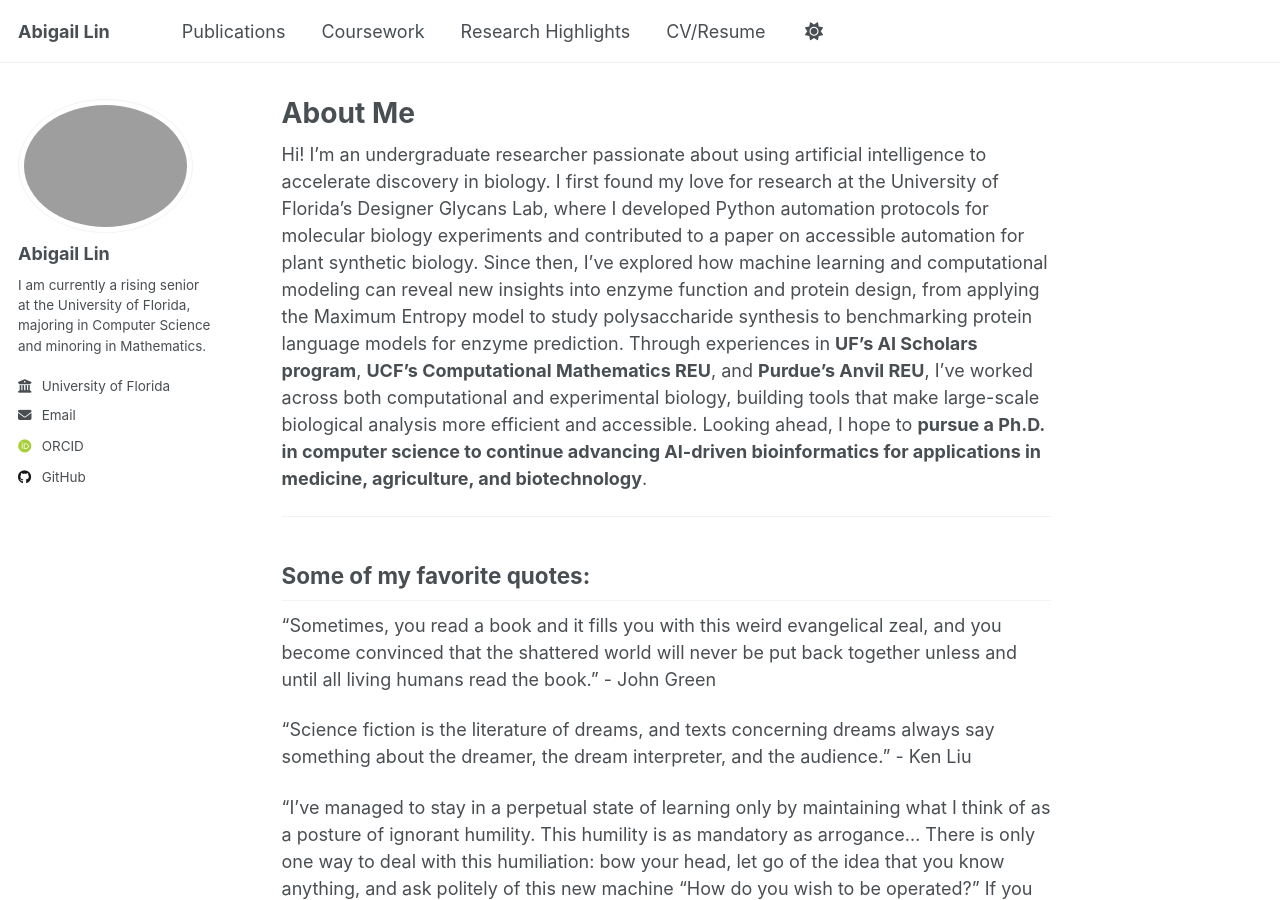
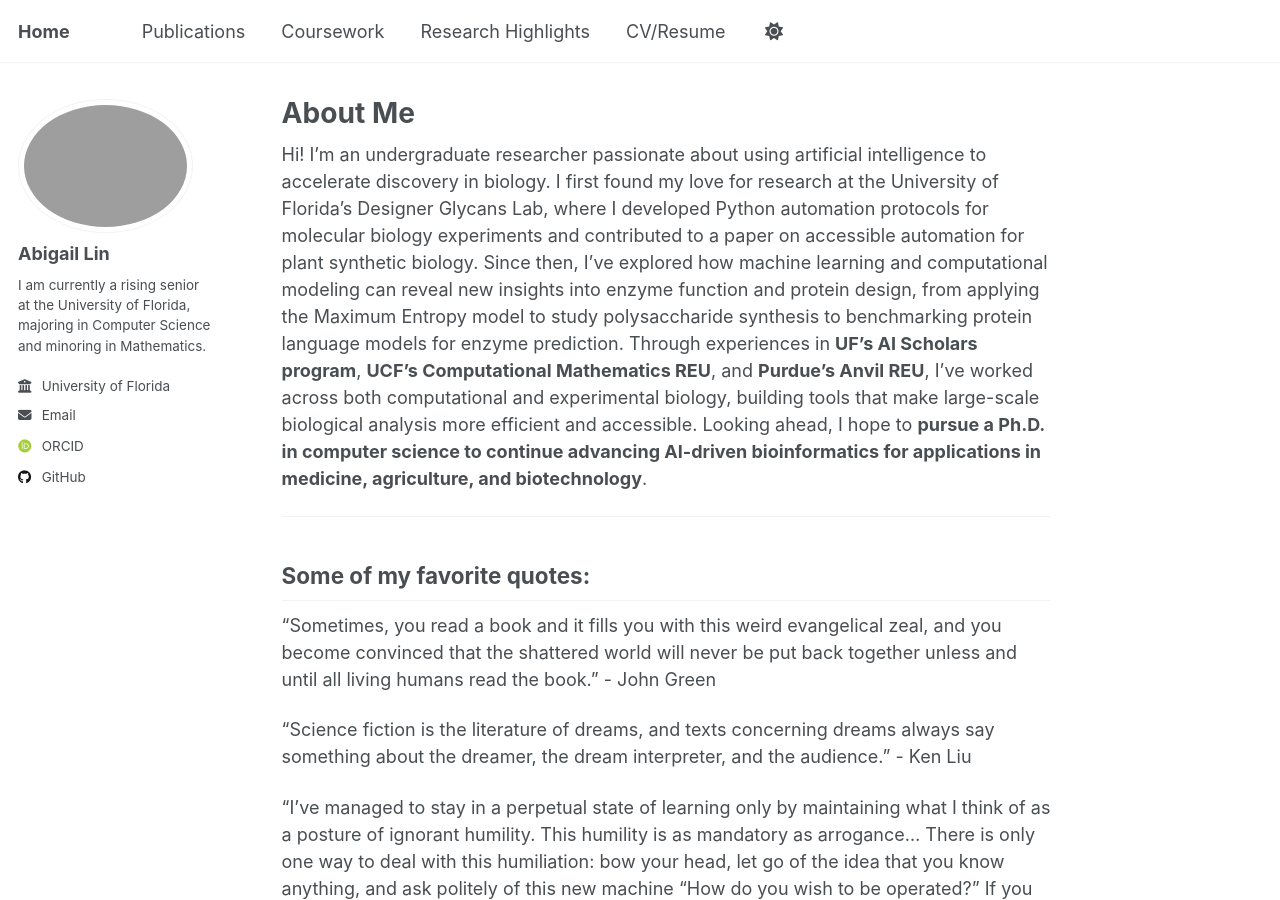
Before and after one commit to HelloWorld7-beep/HelloWorld7-beep.github.io, a Jekyll site: the page built from _pages/about.md, in a window 1280 px wide and 900 px high. Built offline with Jekyll 4.4.1, drawn with Linux system fonts in a browser that asks for light colours; some web fonts are replaced; a script that is not in the unit is left out.

Commit message:
Change site title from 'Abigail Lin' to 'Home'

```diff
--- a/_config.yml
+++ b/_config.yml
@@ -9,7 +9,7 @@
 # Basic Site Settings
 locale                   : "en-US"
 site_theme               : "default" # Currently available options are "default", "air"
-title                    : "Abigail Lin"
+title                    : "Home"
 title_separator          : "-"
 name                     : &name "Abigail Lin"
 description              : &description "I am currently a senior at the University of Florida, majoring in Computer Science and minoring in Mathematics."   # Update this with a general description of your site, this is the default if not overridden by a page
```
